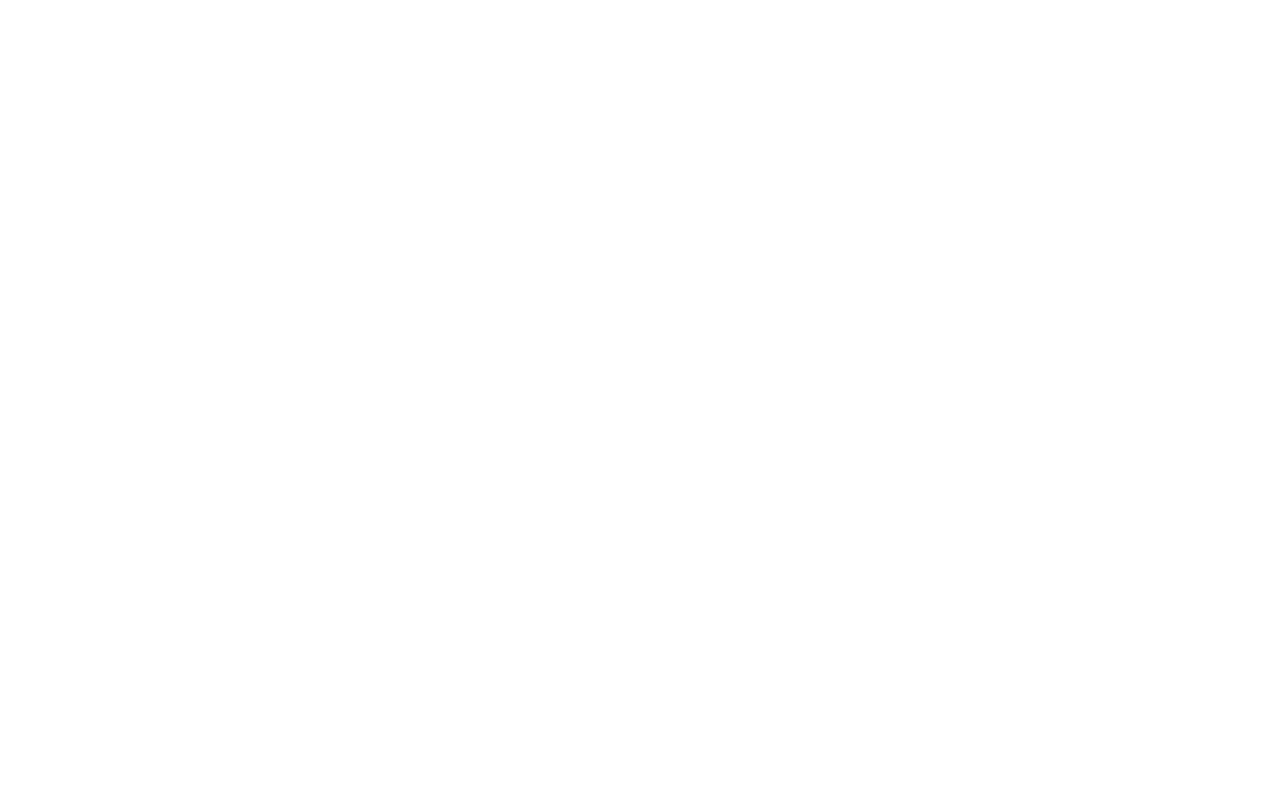
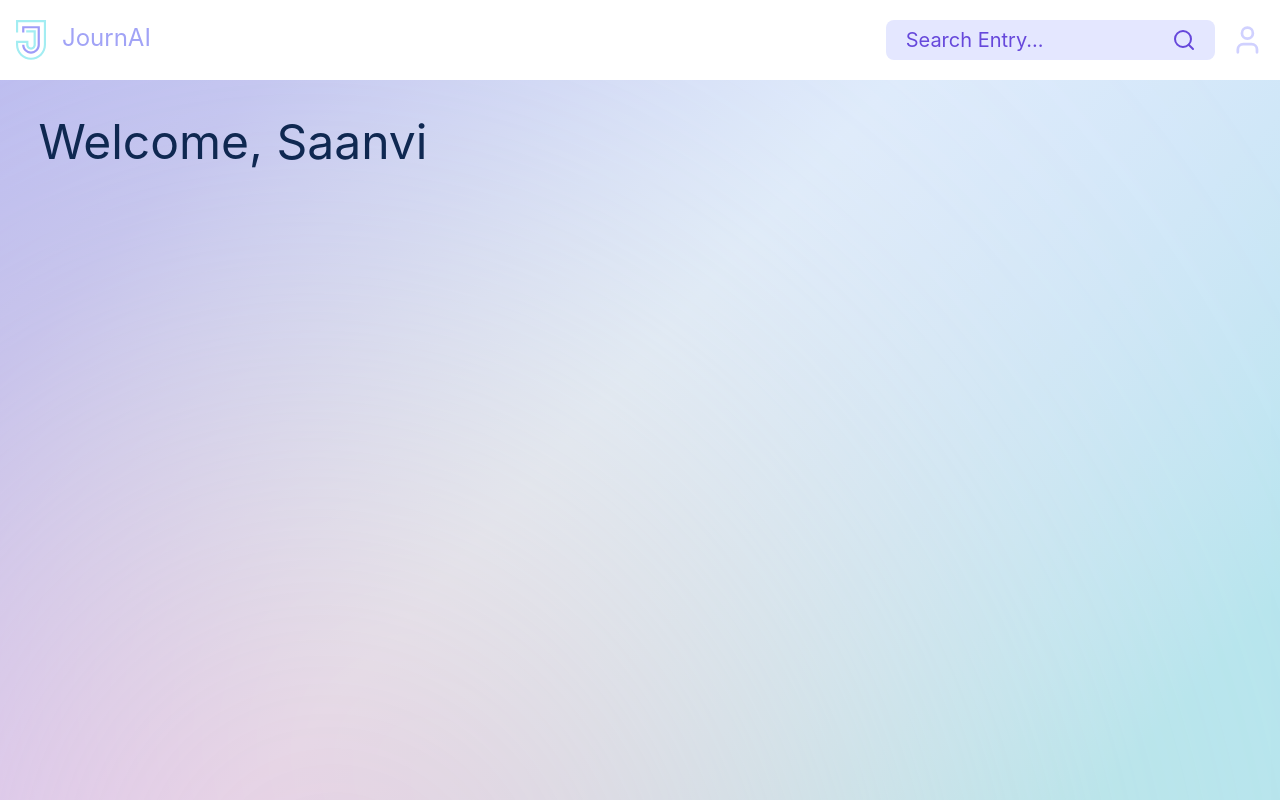
Before and after one commit to saanvi-iyer/journAI, a React app in the folder journAI/: page /home in a window 1280 px wide. Before the commit this address had no page. Built offline with nearby package versions, Linux system fonts and the light colour scheme; the HTML template or start-up script is replaced by a standard one.

Commit message:
feat: Navbar Component

```diff
--- a/journAI/src/App.jsx
+++ b/journAI/src/App.jsx
@@ -8,6 +8,7 @@
 import { BrowserRouter as Router, Routes, Route } from "react-router-dom"
 import  Login  from "./pages/Login"
 import  Signup  from "./pages/Signup"
+import Home from "./pages/Home"
 
 const App = () => {
   return (
@@ -17,6 +18,7 @@
           <Route exact path='/' element={<Login/>} />
           <Route exact path='/login' element={<Login/>} />
           <Route exact path='/signup' element={<Signup/>} />
+          <Route exact path='/home' element={<Home/>} />
         </Routes>
       </Router>
     </>
--- a/journAI/src/components/InputBox.jsx
+++ b/journAI/src/components/InputBox.jsx
@@ -5,7 +5,7 @@
     <div className="relative  w-full">
       <input
         type={props.types}
-        className="bg-[#EFF1F9] w-full h-[40px] rounded-[8px] pl-12 placeholder:text-dust-grey pb-0.5 text-sm focus:outline-none focus:border-violet focus:border-[1.5px]"
+        className="bg-[#EFF1F9] text-deep-blue w-full h-[40px] rounded-[8px] pl-12 placeholder:text-dust-grey pb-0.5 text-sm focus:outline-none focus:border-violet focus:border-[1.5px]"
         placeholder={props.names}
       />
       <div className="absolute inset-y-0 left-0 pl-3 flex items-center pointer-events-none">
--- /dev/null
+++ b/journAI/src/components/Navbar.jsx
@@ -0,0 +1,25 @@
+import React from "react";
+import { Search } from "lucide-react";
+import { User } from "lucide-react";
+import logo from "../assets/logo.svg";
+
+const Navbar = () => {
+  return (
+    <div className="w-full bg-white flex h-[10vh] fixed top-0 justify-between">
+      <div className="flex items-center pl-4">
+        <img className="h-fit w-[30px]" src={logo} alt="logo" />
+        <p className="text-violet text-2xl pl-4 pb-1">JournAI</p>
+      </div>
+      <div className="flex justify-center items-center">
+        <div className="w-full bg-lilac-petals h-10 flex px-4 gap-x-32 rounded-lg justify-center items-center ">
+          <p className="text-purple-plum text-xl">Search Entry...</p>
+          <Search color="#6648DB" />
+        </div>
+        <User className="h-10 w-auto mx-4" color="#D0D1FF" />
+      </div>
+
+    </div>
+  );
+};
+
+export default Navbar;
--- /dev/null
+++ b/journAI/src/pages/Home.jsx
@@ -0,0 +1,32 @@
+import { useState } from "react";
+import { User } from "lucide-react";
+import { Lock } from "lucide-react";
+import { Mail } from "lucide-react";
+import logo from "../assets/logo.svg";
+import InputBox from "../components/InputBox";
+import Navbar from "../components/Navbar";
+
+function Login() {
+  const [count, setCount] = useState(0);
+
+  return (
+    <>
+      <div className="background w-screen h-screen flex flex-col ">
+        <Navbar />
+        <div className="mt-[10vh] p-[3%]  ">
+          <p className="text-5xl text-deep-blue">Welcome, Saanvi</p>
+        </div>
+        <div className=" flex">
+            <div className=""></div>
+            <div className="flex flex-col ">
+                <div></div>
+                <div></div>
+                <div></div>
+            </div>
+        </div>
+      </div>
+    </>
+  );
+}
+
+export default Login;
--- a/journAI/src/pages/Login.jsx
+++ b/journAI/src/pages/Login.jsx
@@ -3,12 +3,14 @@
 import { Lock } from "lucide-react";
 import { Mail } from "lucide-react";
 import logo from "../assets/logo.svg";
+import { useNavigate } from "react-router-dom";
 import InputBox from "../components/InputBox";
 
-
 function Login() {
-  const [count, setCount] = useState(0);
-
+  const navigate = useNavigate();
+  function Home() {
+    navigate("/home");
+  }
   return (
     <>
       <div className="background w-screen h-screen flex justify-center items-center">
@@ -43,7 +45,11 @@
               <span className="text-purple-plum text-sm">Sign up</span>
             </a>
           </div>
-          <div className="border-purple-plum border-[1.5px] bg-lilac-petals w-[40%] h-[40px] text-purple-plum flex justify-center items-center pb-1 rounded-[10px] cursor-pointer hover:bg-purple-plum hover:text-white">
+
+          <div
+            onClick={Home}
+            className="border-purple-plum border-[1.5px] bg-lilac-petals w-[40%] h-[40px] text-purple-plum flex justify-center items-center pb-1 rounded-[10px] cursor-pointer hover:bg-purple-plum hover:text-white"
+          >
             <p className=" ">Login</p>
           </div>
         </div>
--- a/journAI/src/pages/Signup.jsx
+++ b/journAI/src/pages/Signup.jsx
@@ -17,10 +17,10 @@
           </div>
           <div className="flex flex-col gap-y-1.5 text-center">
             <div>
-              <span className="text-deep-blue">Get Started with </span>
-              <span className="text-violet">JournAI</span>
+              <span className="text-deep-blue text-xl ">Get Started with </span>
+              <span className="text-violet text-2xl font-semibold">JournAI</span>
             </div>
-            <p className="text-xs text-[#8B8D97]">Create your account</p>
+            <p className="text-sm text-[#8B8D97]">Create your account</p>
           </div>
           <div className="flex w-full flex-col gap-y-4  items-center px-8">
             <InputBox
--- a/journAI/tailwind.config.js
+++ b/journAI/tailwind.config.js
@@ -11,14 +11,14 @@
   theme: {
     extend: {
       colors: {
-        'violet': '#D0D1FF',
+        'violet': '#A1A3F6',
         'purple-plum': '#6648DB',
         'deep-blue':'#0F2851',
         'water':'#A3EDF2',
         'alert':'#FE8A8A',
         'violet-light':"#D0D1FF",
         'dust-grey':'#B0B2C3',
-        'lilac-petals':'#F0F1F9',
+        'lilac-petals':'#E4E7FF',
       },
     },
 
```
Also changed, not shown: journAI/src/components/Footer.jsx (deleted).
